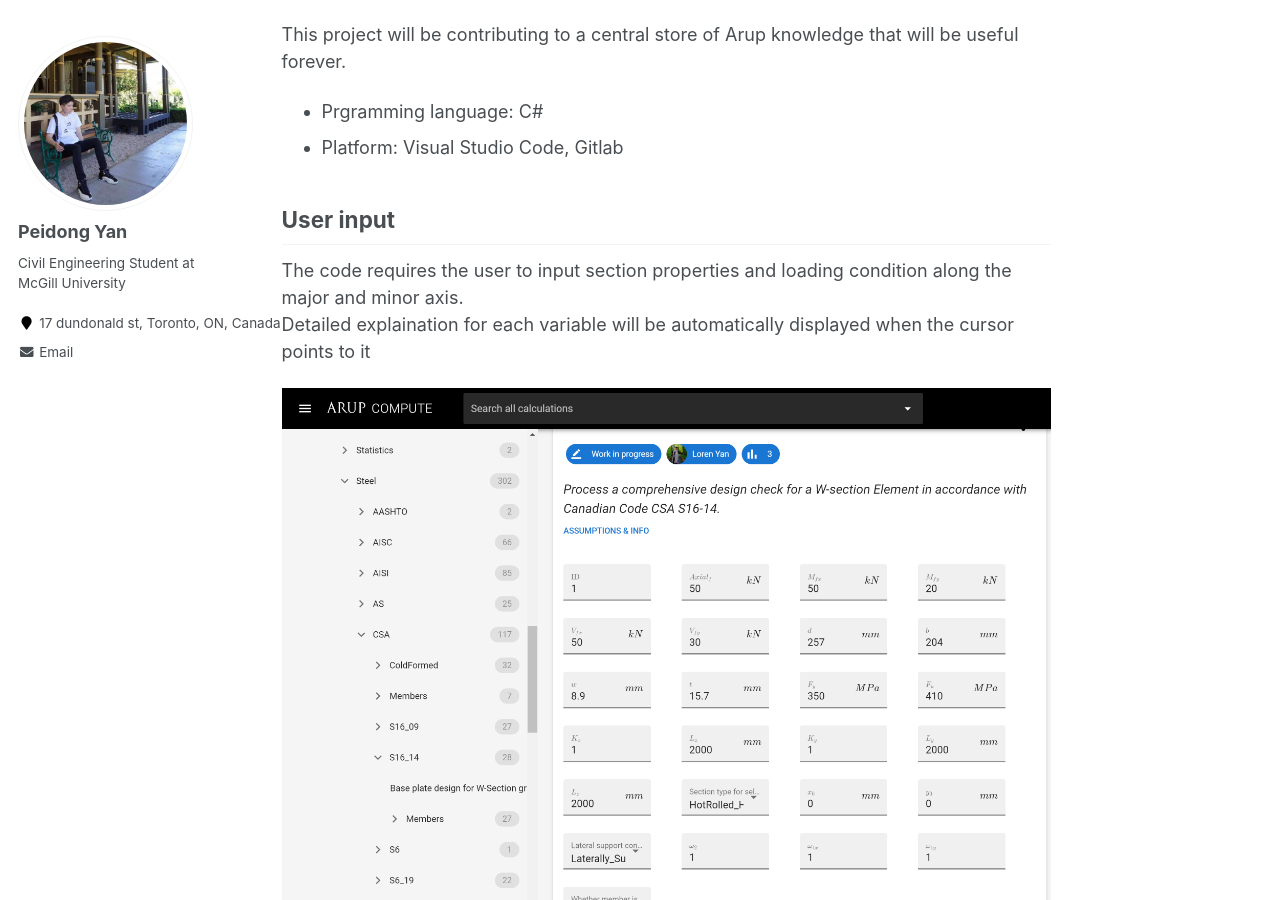
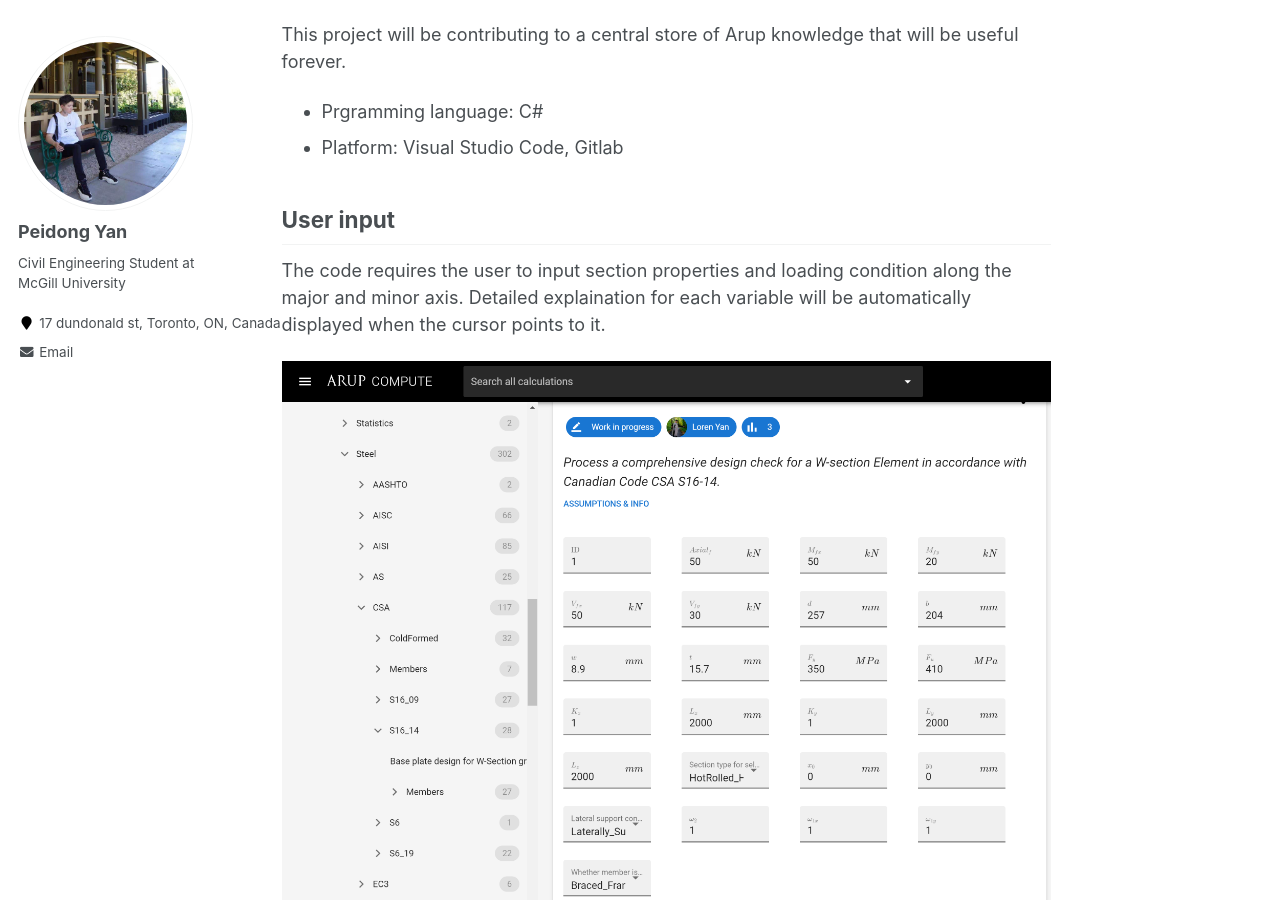
Before and after one commit to LorenYan98/LY.github.io, a Jekyll site: the page built from _portfolio/portfolio-1.md, in a window 1280 px wide and 900 px high, scrolled down 426 px. Built offline with Jekyll 4.4.1, drawn with Linux system fonts in a browser that asks for light colours.

```diff
--- a/_portfolio/portfolio-1.md
+++ b/_portfolio/portfolio-1.md
@@ -17,8 +17,7 @@ This project will be contributing to a central store of Arup knowledge that will
 
 User input
 ---
-The code requires the user to input section properties and loading condition along the major and minor axis.
-Detailed explaination for each variable will be automatically displayed when the cursor points to it
+The code requires the user to input section properties and loading condition along the major and minor axis. Detailed explaination for each variable will be automatically displayed when the cursor points to it.
 
 <img src='/LY.github.io/images/designsc.png'>
 
```
